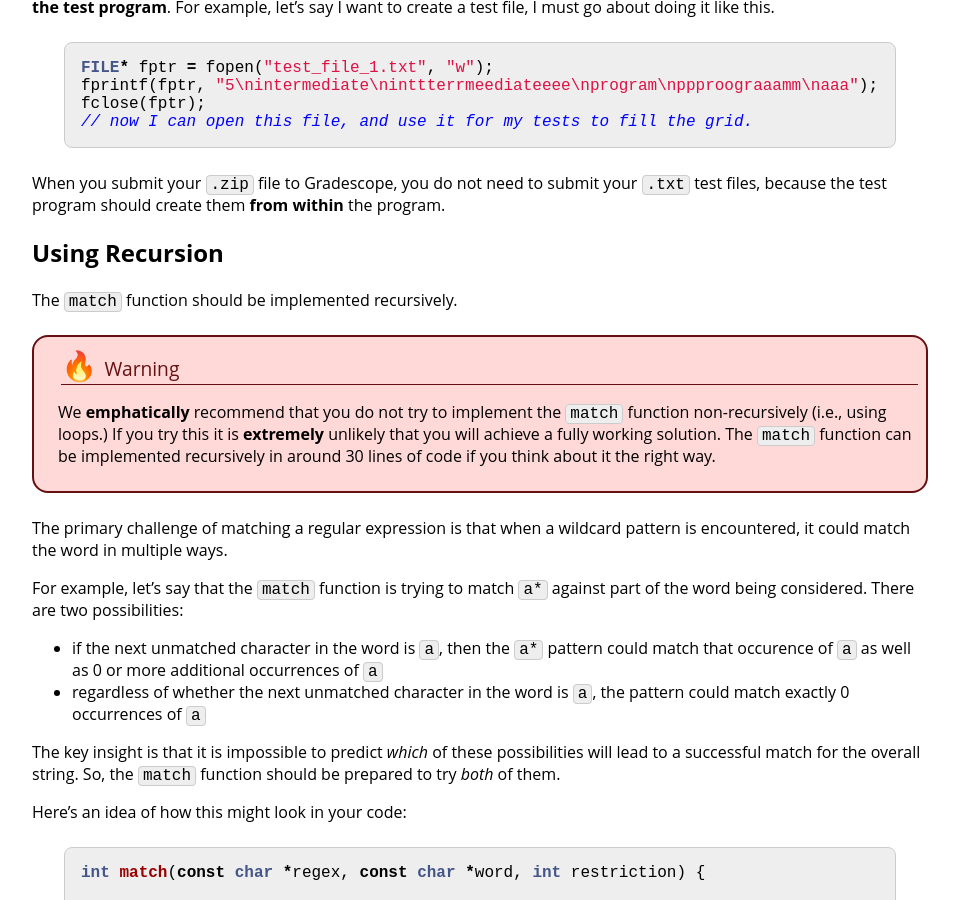
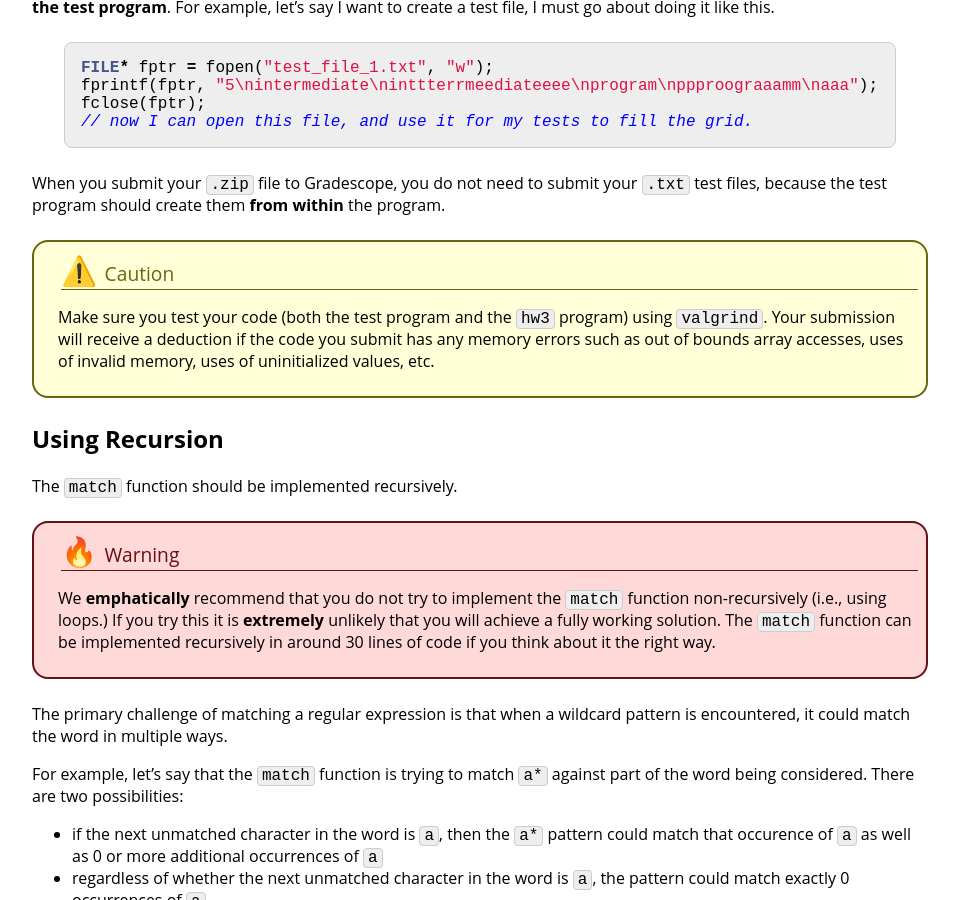
Before and after one commit to vivek-booshan/cs220-sp23, a Jekyll site: the page built from assign/hw3.md, in a window 1280 px wide and 900 px high, scrolled down 5502 px. Shown: the whole window, without its empty margins (160-1119 px from the left). Built offline with Jekyll 4.4.1, drawn with Linux system fonts in a browser that asks for light colours.

Commit message:
mention using valgrind

```diff
--- a/assign/hw3.md
+++ b/assign/hw3.md
@@ -334,6 +334,18 @@ When you submit your `.zip` file to Gradescope, you do not need to
 submit your `.txt` test files, because the test program should create
 them **from within** the program.
 
+<div class='admonition caution'>
+<div class='title'>Caution</div>
+<div class='content'>
+<p>
+Make sure you test your code (both the test program and the <code>hw3</code> program)
+using <code>valgrind</code>. Your submission will receive a deduction if the code you
+submit has any memory errors such as out of bounds array accesses, uses of invalid
+memory, uses of uninitialized values, etc.
+</p>
+</div>
+</div>
+
 ## Using Recursion
 
 The `match` function should be implemented recursively.
```
